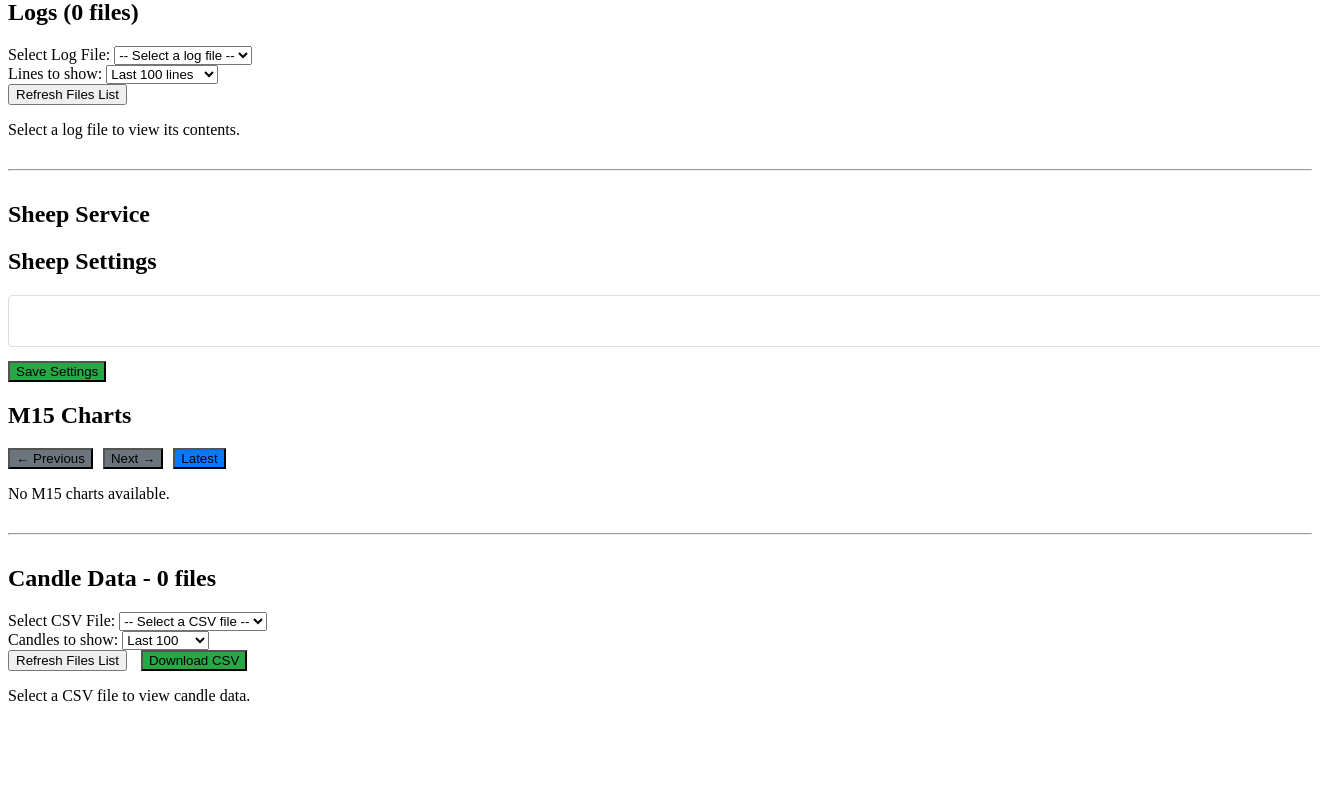
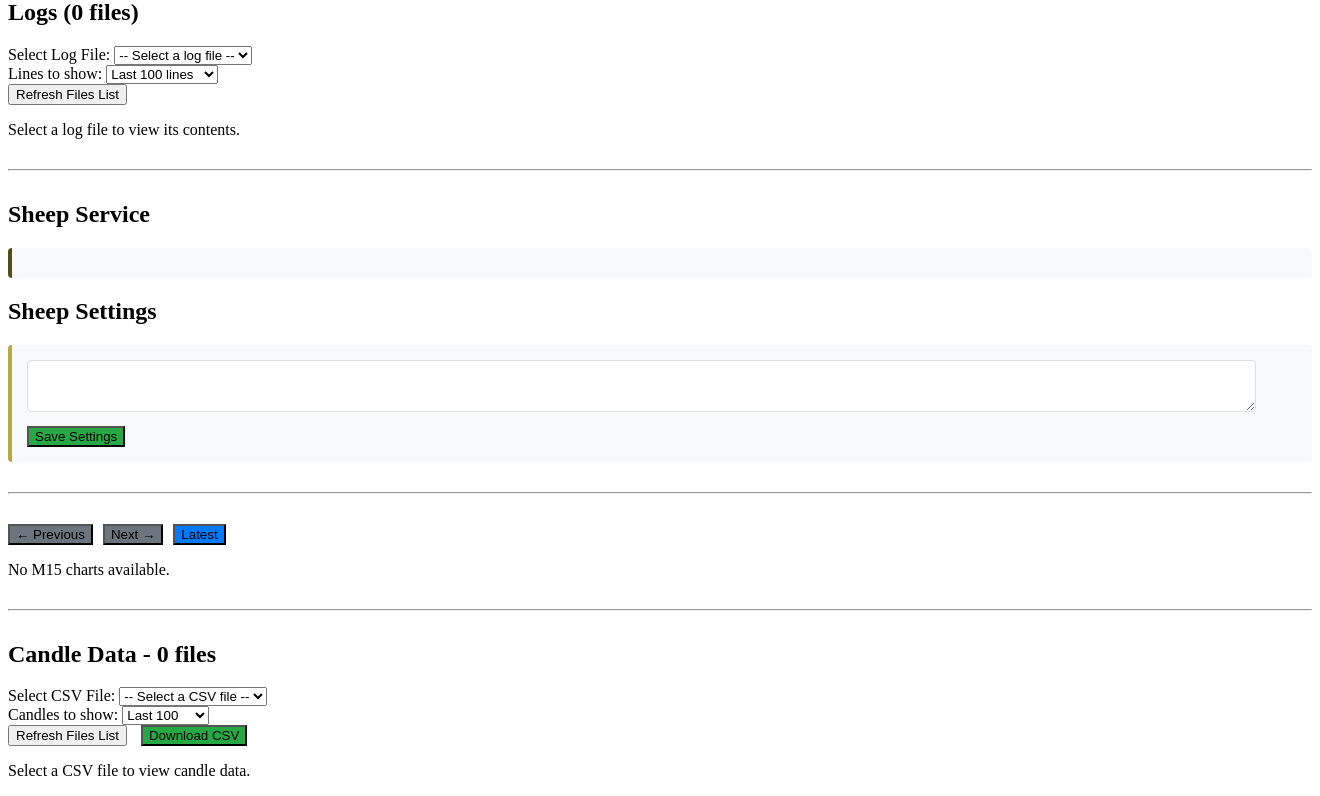
Before and after one commit to upiorek/wd3, a PHP site: page /index-main.php in a window 1320 px wide; the page is wider, and only the part inside the window is pictured. Shown: the part 1115-1911 px from the top of that part. Before the commit the page ends 1816 px from the top of that part, so only its background shows below. Run offline with PHP 8.4, Linux system fonts and the light colour scheme.

Commit message:
pio: sheep settings fix

```diff
--- a/index-main.php
+++ b/index-main.php
@@ -1890,22 +1890,21 @@ if (isset($_GET['ajax']) || isset($_POST['ajax'])) {
         <hr style="margin: 30px 0;">
 
         <h2>Sheep Service</h2>
-        <div id="sheep-content" class="content-section sheep-section">
+        <div id="sheep-content" class="content-section sheep-section" style="background-color: #f8f9fa; border-left: 4px solid #554e14ff; border-radius: 4px; padding: 15px;">
             <?php echo readSheepFile(); ?>
         </div>
 
         <h2>Sheep Settings</h2>
-        <div class="content-section settings-section">
+        <div class="content-section settings-section" style="background-color: #f8f9fa; border-left: 4px solid #b6aa3dff; border-radius: 4px; padding: 15px;">
             <div class="settings-controls">
-                <textarea id="settings-editor" style="width: 100%; font-family: monospace; padding: 10px; border: 1px solid #ddd; border-radius: 4px; resize: vertical;"></textarea>
+                <textarea id="settings-editor" style="width: 95%; font-family: monospace; padding: 10px; border: 1px solid #ddd; border-radius: 4px; resize: vertical; min-height: 30px; overflow-y: hidden;"></textarea>
                 <div style="margin-top: 10px;">
                     <button onclick="saveSettings()" class="refresh-logs-btn" style="background-color: #28a745;">Save Settings</button>
                 </div>
             </div>
         </div>
 
-
-        <h2>M15 Charts <span id="chart-counter" style="font-size: 0.8em; color: #666;"></span></h2>
+        <hr style="margin: 30px 0;">
         <div class="content-section chart-section">
             <div style="margin-bottom: 15px; display: flex; gap: 10px; align-items: center;">
                 <button onclick="loadPrevChart()" id="prev-chart-btn" class="refresh-logs-btn" style="background-color: #6c757d;">← Previous</button>
@@ -2593,11 +2592,18 @@ if (isset($_GET['ajax']) || isset($_POST['ajax'])) {
         }
 
         // Settings functions
+        function autoResizeTextarea(textarea) {
+            textarea.style.height = 'auto';
+            textarea.style.height = textarea.scrollHeight + 'px';
+        }
+
         function loadSettings() {
             utils.request('index.php?ajax=read_settings')
                 .then(data => {
                     if (data.success) {
-                        document.getElementById('settings-editor').value = data.content;
+                        const textarea = document.getElementById('settings-editor');
+                        textarea.value = data.content;
+                        autoResizeTextarea(textarea);
                     }
                 })
                 .catch(error => console.error('Error loading settings:', error));
@@ -2636,6 +2642,14 @@ if (isset($_GET['ajax']) || isset($_POST['ajax'])) {
             // Load settings
             loadSettings();
 
+            // Setup auto-resize for settings textarea
+            const settingsEditor = document.getElementById('settings-editor');
+            if (settingsEditor) {
+                settingsEditor.addEventListener('input', function() {
+                    autoResizeTextarea(this);
+                });
+            }
+
             // Auto-refresh
             setInterval(() => {
                 refresh.accountLog();
```
